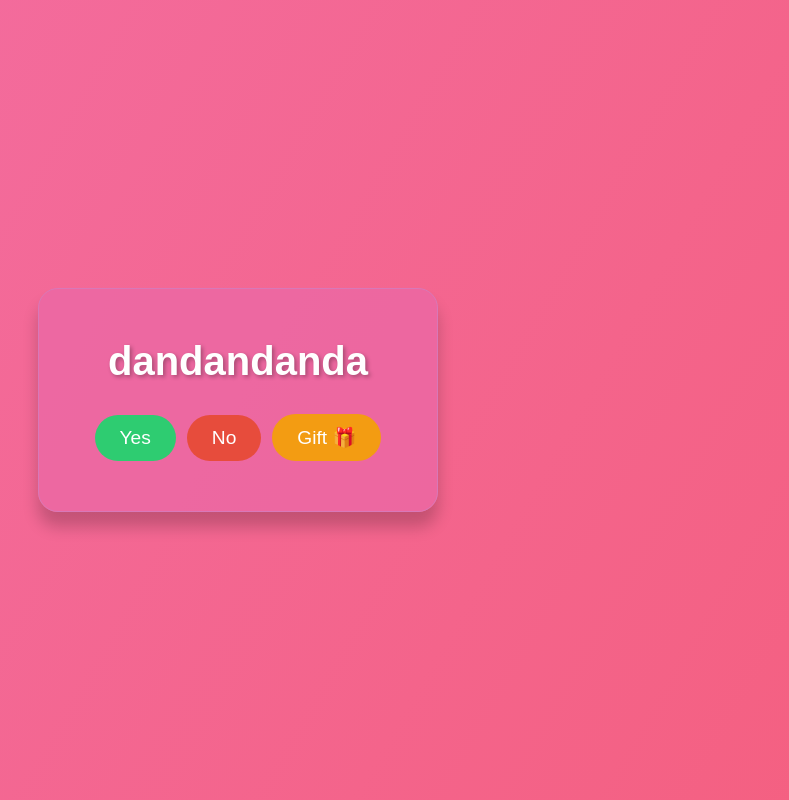
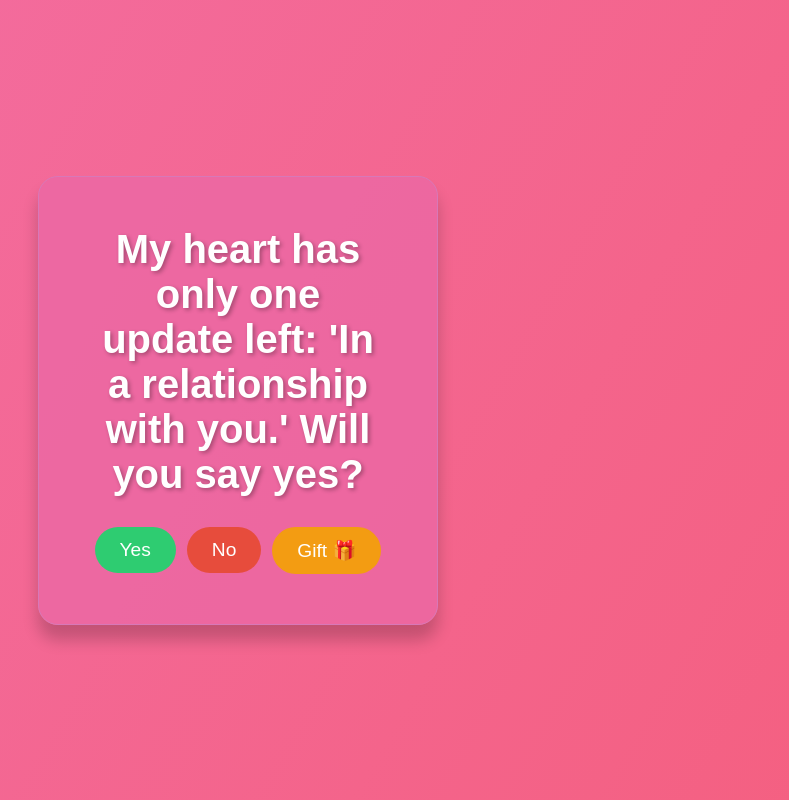
Before and after one commit to adam-ee17/woiwoii, a plain HTML site: page index.html in a window 1280 px wide. Shown: the whole page, without its empty margins (402-1191 px from the left). Drawn offline with Linux system fonts and the light colour scheme.

Commit message:
Update index.html

```diff
--- a/index.html
+++ b/index.html
@@ -274,7 +274,7 @@ button {
 </head>
 <body>
     <div class="container">
-        <h1>dandandanda</h1>
+        <h1>My heart has only one update left: 'In a relationship with you.' Will you say yes?</h1>
         <div class="button-container">
             <button id="yesButton">Yes</button>
             <button id="noButton">No</button>
```
